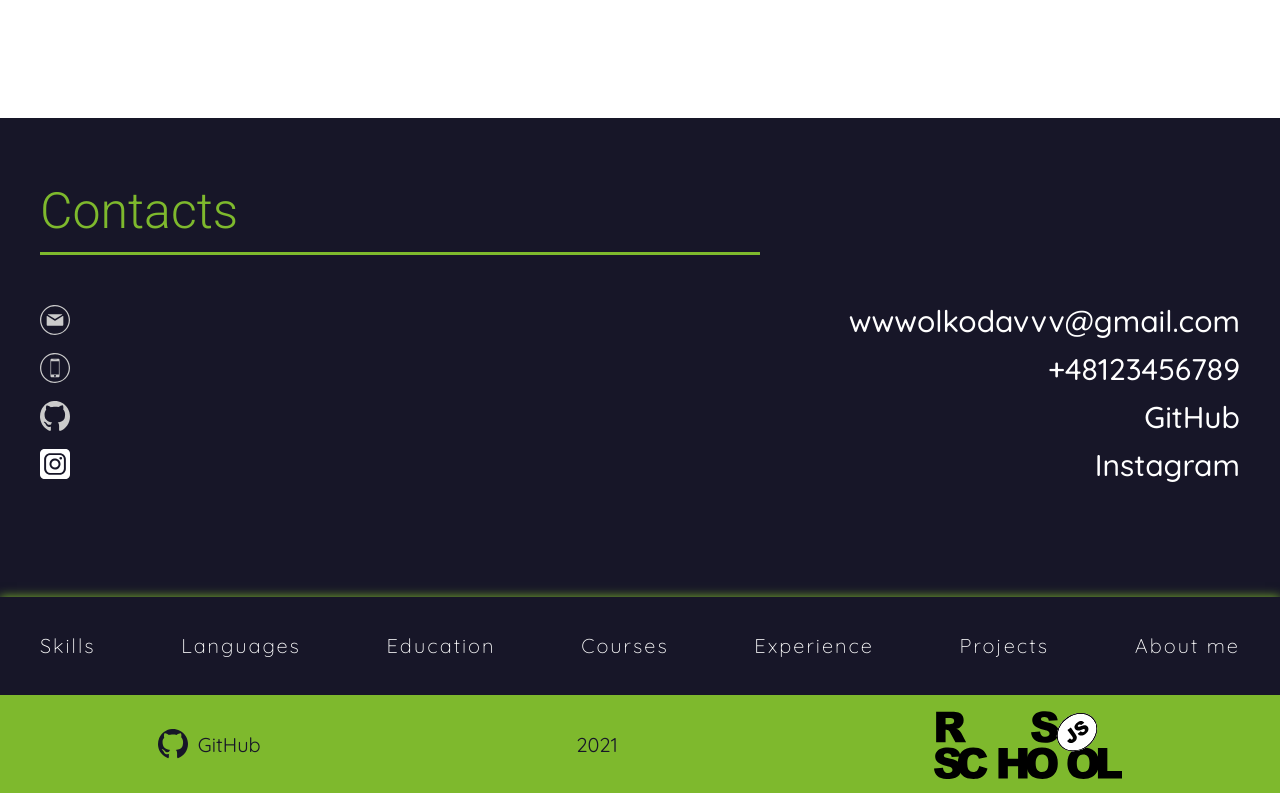
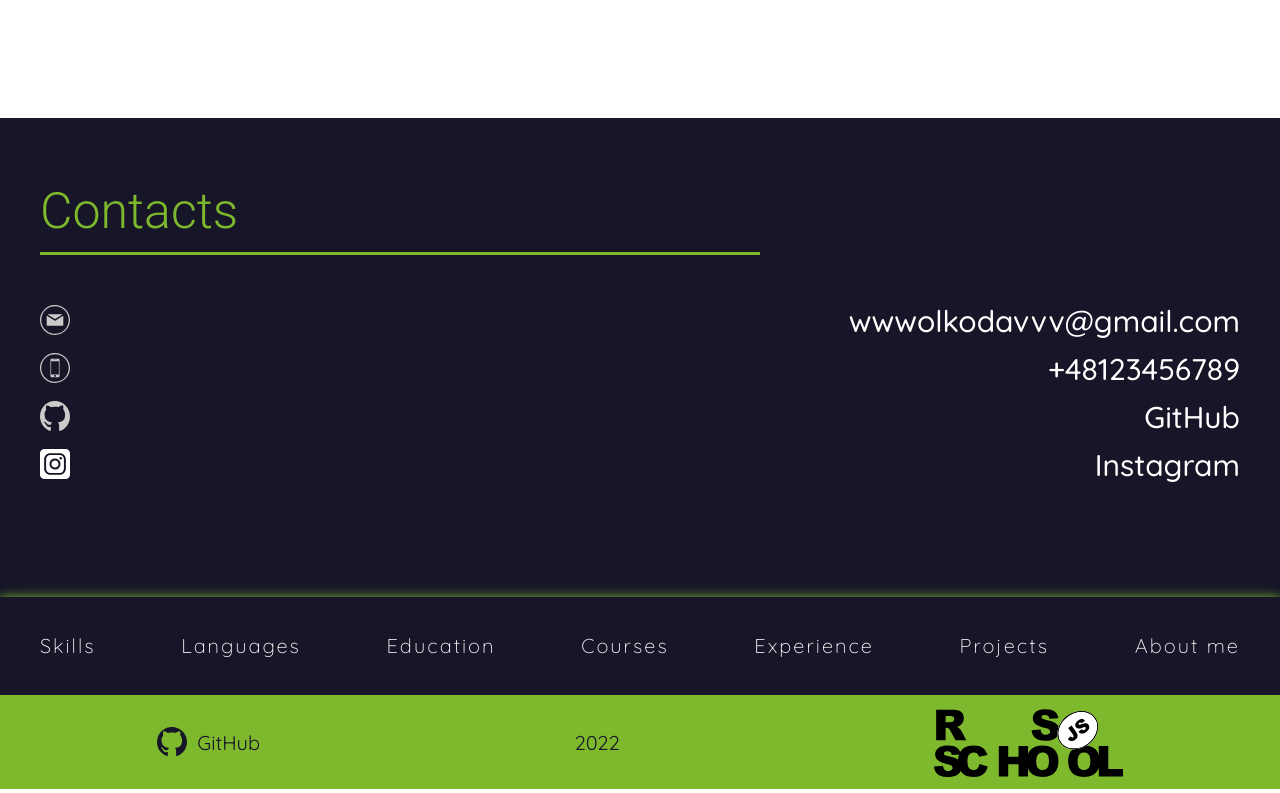
Before and after one commit to WWWolkodaWWW/rsschool-cv, a website: page index.html in a window 1280 px wide. Shown: the part 7109-7902 px from the top of the page. Drawn offline with Linux system fonts and the light colour scheme.

Commit message:
fix: space footer

```diff
--- a/index.html
+++ b/index.html
@@ -391,7 +391,7 @@
 			<a href="https://github.com/WWWolkodaWWW" class="git-footer" target="_blank">
 				<img src="./assets/svg/git-dark.svg" alt="git">
 				GitHub</a>
-			<span>2021</span>
+			<span>2022</span>
 			<a href="https://www.community-z.com/events/js-stage0-rss-2021q4" target="_blank">
 				<img class="course-info__school-logo" src="./assets/svg/rs_school_js.svg" alt="logors">
 			</a>
--- a/sass/components/_footer.scss
+++ b/sass/components/_footer.scss
@@ -10,7 +10,7 @@
 	justify-content: space-around;
 	color: $color-primary;
 	background-color: $color-additional;
-	padding: 14px 0;
+	padding: 12px 0;
 
 	@include media-laptop {
 		@include font($size: 1.8rem);
```
Also changed, not shown: sass/style.css.
